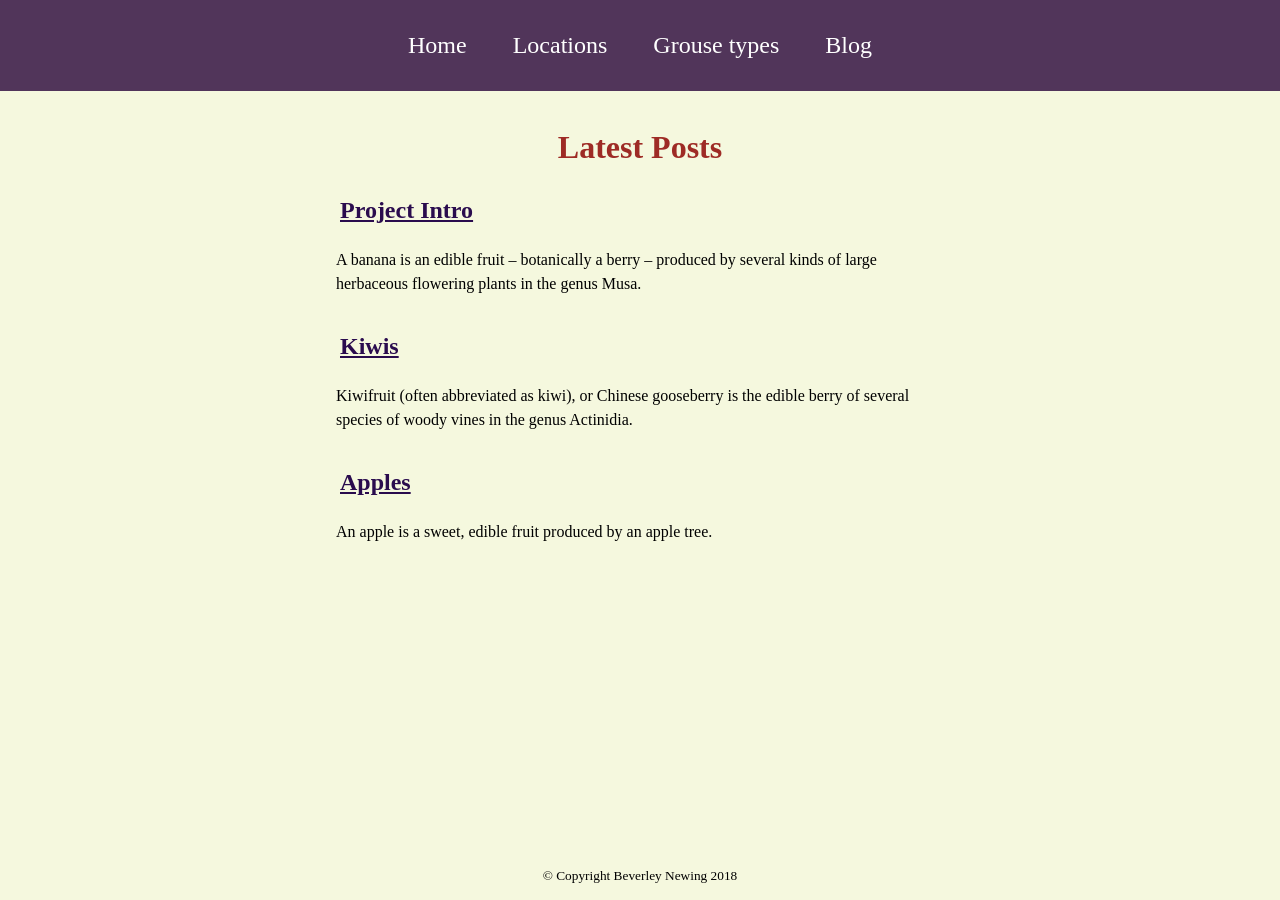
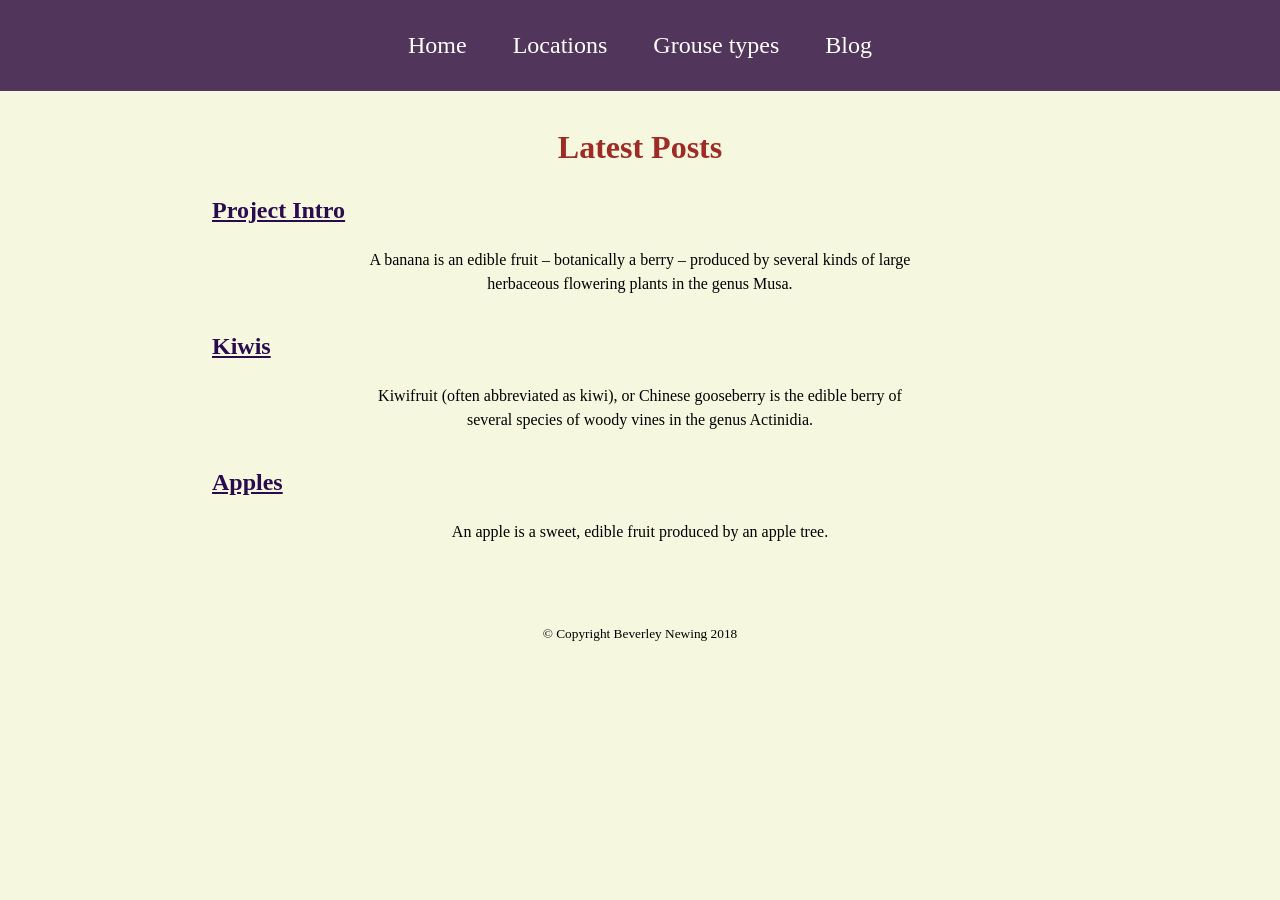
Before and after one commit to BNewing/capercaillie-capers, a Jekyll site: the page built from blog.html, in a window 1280 px wide. Built offline with Jekyll 4.4.1, drawn with Linux system fonts in a browser that asks for light colours; some web fonts are replaced.

Commit message:
Fixes height issue

```diff
--- a/_sass/_blog-home.scss
+++ b/_sass/_blog-home.scss
@@ -1,14 +1,11 @@
 .blog-home {
-	padding: 0 1rem;
-}
-
-.blog-home__list-item {
+	padding: 0 3rem;
+	&__list-item {
 		list-style: none;
 		text-align: left;
 		margin-bottom: 2rem;
 	}
-
-.blog-home__link {
+	&__link {
 	color: $dark-purple;
 	border: 0.25rem solid transparent;
 		&:hover {
@@ -16,3 +13,7 @@
 			border-radius: 0.5rem;
 		}
 	}
+	&__text {
+		text-align: left;
+	}
+}
--- a/_sass/_typography.scss
+++ b/_sass/_typography.scss
@@ -2,3 +2,10 @@
 	color: $red;
 	margin-top: 2rem;
 }
+
+p {
+	text-align: center;
+	max-width: 35rem;
+	margin-left: auto;
+	margin-right: auto;
+}
--- a/_sass/styles.scss
+++ b/_sass/styles.scss
@@ -1,7 +1,5 @@
-// Add your styles here
-
 html {
-	height: 100%;
+	min-height: 100%;
 	width: 100%;
 	background: #F5F8DE;
 	font-family: 'Patua One', cursive;
@@ -10,7 +8,7 @@
 }
 
 body {
-	height: 100%;
+	min-height: 100%;
 	width: 100%;
 	margin: 0;
 	padding: 0;
@@ -21,7 +19,7 @@
 }
 
 main {
-	width: 40rem;
+	width: 60rem;
 	max-width: 100%;
 	margin: 0 auto;
 	text-align: center;
--- a/blog.html
+++ b/blog.html
@@ -8,7 +8,7 @@
   {% for post in site.posts %}
     <li class="blog-home__list-item">
       <h2><a href="{{ site.baseurl }}{{ post.url }}" class="blog-home__link">{{ post.title }}</a></h2>
-      <p>{{ post.excerpt }}</p>
+      <p class="blog-home__text">{{ post.excerpt }}</p>
     </li>
   {% endfor %}
 </ul>
```
Lines whose indentation alone changed are shown as unchanged.
